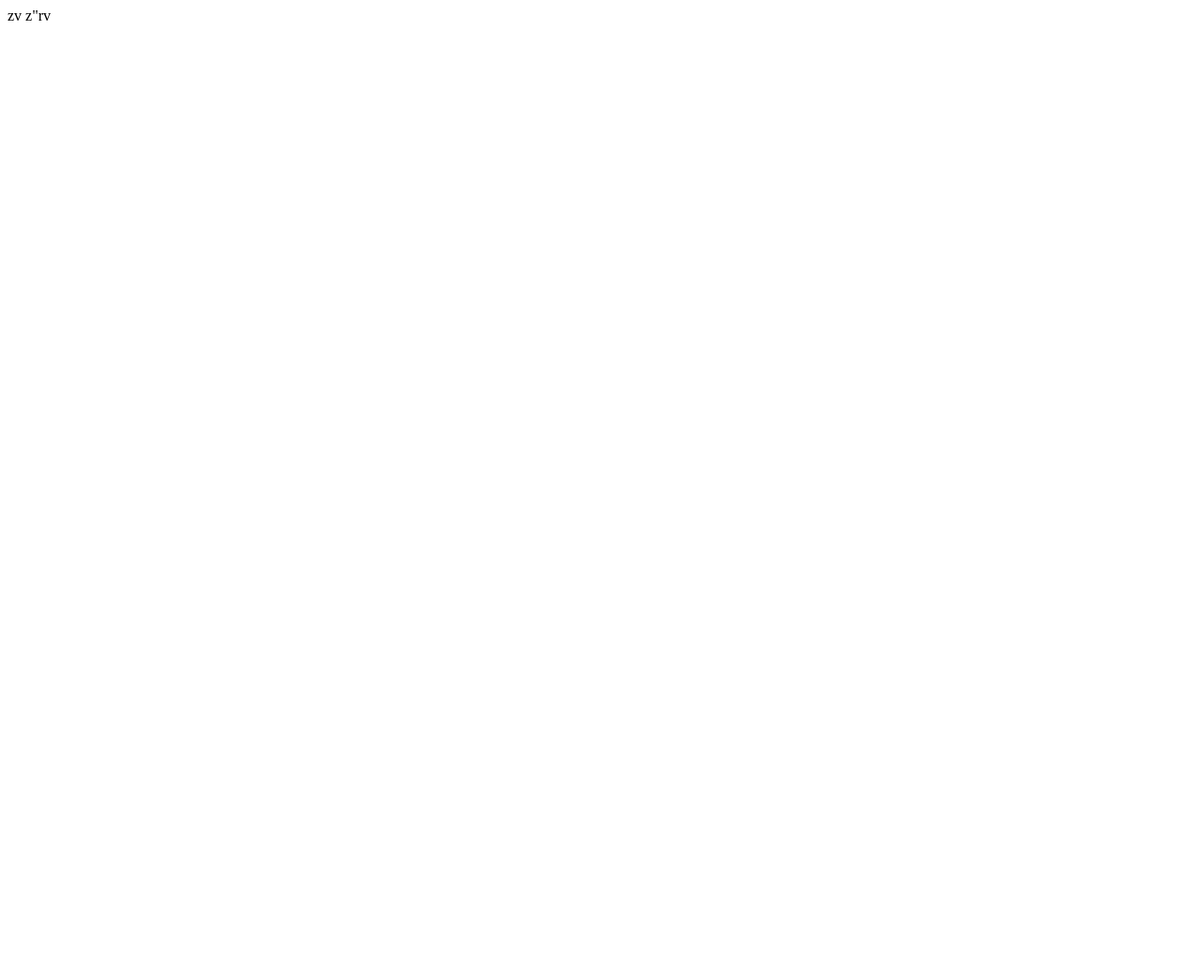
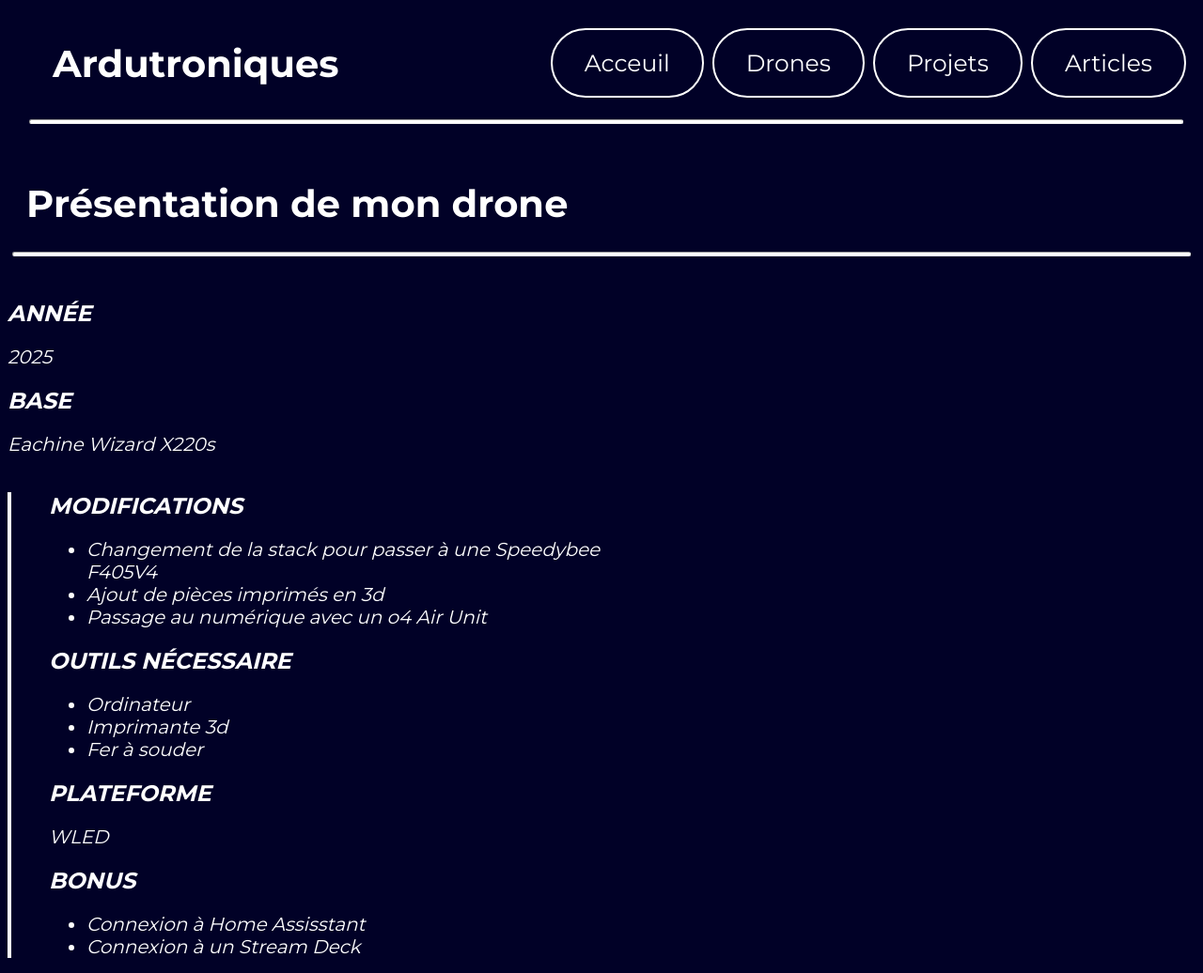
Before and after one commit to ardutroniques/ardutroniques.github.io, a plain HTML site: page eachine_wizard.html in a window 1280 px wide. Shown: the whole page at 94% size. Before the commit the page ends 800 px from the top, so only its background shows below. Drawn offline with Linux system fonts and the light colour scheme.

Commit message:
Update eachine_wizard.html

```diff
--- a/eachine_wizard.html
+++ b/eachine_wizard.html
@@ -1 +1,58 @@
-zv   z"rv
+<!doctype html>
+<html lang="fr">
+    <link rel="stylesheet" href="style.css">
+    <head>
+        <title>Mon drone</title>
+    </head>
+    <body>
+        <header>
+            <iframe src="header.html" name="headeriframe"></iframe>
+        </header>
+        <main>
+            <div class="name"><h1>Présentation de mon drone</h1></div>
+            <hr class="ligne">
+            <br>
+            <div class="info">
+                <div class="colonne1">
+                    <div class="année">
+                        <h2>ANNÉE</h2>
+                        <p>2025</p>
+                    </div>
+                    <div class="catégorie">
+                        <h2>BASE</h2>
+                        <p>Eachine Wizard X220s</p>
+                    </div>
+                    </div>
+                </div>
+                <div class="colonne2">
+                    <div class="matériel">
+                        <h2>MODIFICATIONS</h2>
+                        <ul>
+                            <li>Changement de la stack pour passer à une Speedybee F405V4</li>
+                            <li>Ajout de pièces imprimés en 3d</li>
+                            <li>Passage au numérique avec un o4 Air Unit</li>
+                        </ul>
+                    </div>
+                    <div class="outils">
+                        <h2>OUTILS NÉCESSAIRE</h2>
+                        <ul>
+                            <li>Ordinateur</li>
+                            <li>Imprimante 3d</li>
+                            <li>Fer à souder</li>
+                        </ul>
+                    </div>
+                    <div class="plateforme">
+                        <h2>PLATEFORME</h2>
+                        <p>WLED</p>
+                    </div>
+                    <div class="bonus">
+                        <h2>BONUS</h2>
+                        <ul>
+                            <li>Connexion à Home Assisstant</li>
+                            <li>Connexion à un Stream Deck</li>
+                        </ul>
+                    </div>
+                </div>
+            </div>
+        </main>
+    </body>
```
